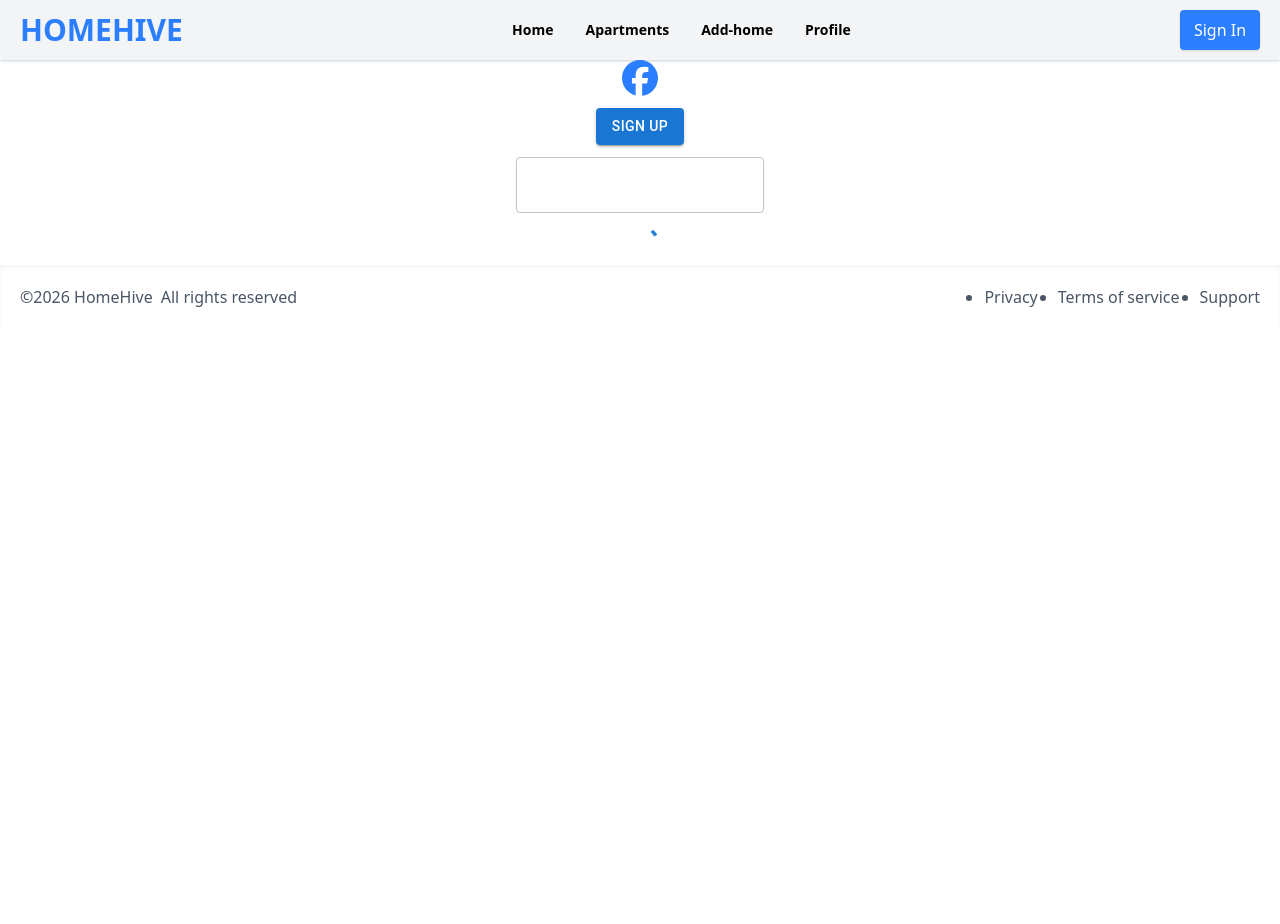
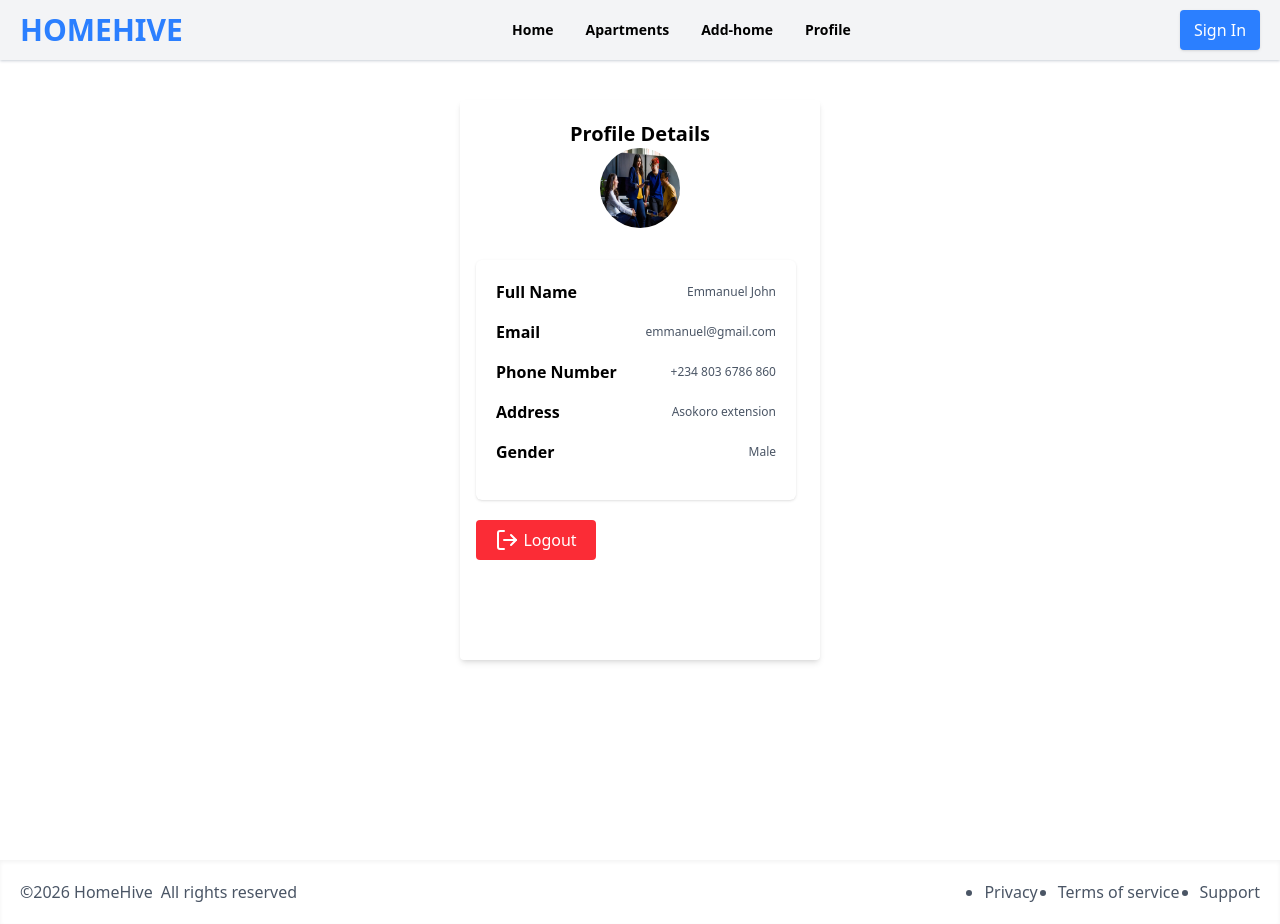
Before and after one commit to Emmy-delight/homehive, a Next.js app: page /dashboard/profile in a window 1280 px wide. Before the commit the page ends 800 px from the top, so only its background shows below. Built offline with nearby package versions, Linux system fonts and the light colour scheme.

Commit message:
built signin,profile pages

```diff
--- a/app/auth/signin/page.js
+++ b/app/auth/signin/page.js
@@ -1,11 +1,45 @@
+import { TextField } from "@mui/material";
+import { FcGoogle } from "react-icons/fc";
+import { IoLogoGithub } from "react-icons/io";
+
 export default function SignIn () {
     return (
         <main className="min-h-screen">
-            <div>
+            <div className="bg-[url(/bg.jpg)] h-screen bg-no-repeat bg-cover flex justify-center px-5 py-10">
+               <div className="w-full  bg-white shadow-md rounded md:w-92 md:flex-col md:gap-3 md:max-h-90 md:px-5 md:py-4">
+                 <h1 className="text-2xl font-semibold text-center ">Sign Into HomeHive</h1>
+                 <p className="text-sm text-gray-500 mt-2 text-center">Create an account or sign In</p>
+                 <form className="flex flex-col gap-3 mt-3">
+                    <div className="">
+                       <TextField
+                       fullWidth
+                       size="small"
+                       label="Email"
+                       type="email"
+                       placeholder="emmanuel@gmail.com"
+                       />
+                    </div>
+                    <button type="submit" className="text-white w-full h-10 font-semibold bg-blue-500 p-3 rounded-md cursor-pointer flex justify-center items-center">Continue</button>
+                 </form>
+                 <p className="text-gray-500 text-center mt-2">Or sign up with</p>
+                 <div className="flex justify-center gap-4">
+                   <form>
+                     <button type="submit" className="w-12 h-12 cursor-pointer flex justify-center items-center rounded-md shadow-lg">
+                        <FcGoogle className="text-4xl" />
+                     </button>
+                   </form>
+                   <form>
+                      <button type="submit" className="w-12 h-12 cursor-pointer flex justify-center items-center rouned-md shadow-lg">
+                         <IoLogoGithub className="text-4xl" />
+                      </button>
+                   </form>
+                </div>
+
+               </div>
 
             </div>
 
+        </main>
 
-        </main>
     )
 }
--- a/app/dashboard/profile/page.js
+++ b/app/dashboard/profile/page.js
@@ -1,15 +1,49 @@
-import { FaFacebook } from "react-icons/fa6";
-import { Button, CircularProgress, TextField } from "@mui/material";
-
+import Image from "next/image";
+import { LuLogOut } from "react-icons/lu";
 
 export default function Profile () {
     return (
-        <main>
-            <div className="flex flex-col gap-3 items-center justify-center">
-                <FaFacebook className="text-4xl text-blue-500"/>
-                <Button variant="contained">Sign Up</Button>
-                <TextField/>
-                <CircularProgress/>
+        <main className="min-h-screen flex justify-center py-10 px-5">
+            <div className="w-full md:w-90 md:max-h-140 rounded shadow-md py-5 px-4">
+                <h1 className="text-center font-semibold text-xl">Profile Details</h1>
+                <div className="flex justify-center">
+                   <Image
+                    src="/image1.png"
+                    alt="profile-image"
+                    width={80}
+                    height={80}
+                    className="w-20 h-20 rounded-full"
+                   />
+                </div>
+                <div className="px-5 py-5 flex flex-col gap-4 mt-8 w-80 h-60 shadow rounded-md">
+                    <div className="flex justify-between items-center">
+                        <p className="font-semibold">Full Name</p>
+                        <p className="text-gray-600 text-xs">Emmanuel John</p>
+                    </div>
+                    <div className="flex justify-between items-center">
+                        <p className="font-semibold">Email</p>
+                        <p className="text-gray-600 text-xs">emmanuel@gmail.com</p>
+                    </div>
+                    <div className="flex justify-between items-center">
+                        <p className="font-semibold">Phone Number</p>
+                        <p className="text-gray-600 text-xs">+234 803 6786 860</p>
+                    </div>
+                    <div className="flex justify-between items-center">
+                        <p className="font-semibold">Address</p>
+                        <p className="text-gray-600 text-xs">Asokoro extension</p>
+                    </div>
+                    <div className="flex justify-between items-center">
+                        <p className="font-semibold">Gender</p>
+                        <p className="text-gray-600 text-xs">Male</p>
+                    </div>
+                </div>
+                <form className="mt-5">
+                    <button type="submit" className="bg-red-500 text-white w-30 h-10 cursor-pointer rounded flex justify-center items-center">
+                       <LuLogOut className="text-2xl" />
+                       <span className="ml-1">Logout</span>
+                    </button>
+                </form>
+
             </div>
 
         </main>
--- a/components/Navbar.js
+++ b/components/Navbar.js
@@ -1,4 +1,5 @@
   "use client"
+import Link from "next/link";
 import { useState } from "react";
 import { CiMenuFries } from "react-icons/ci";
 
@@ -13,14 +14,14 @@
             <div className="h-15 px-5 flex justify-between items-center">
                 <h1 className="text-3xl font-bold text-blue-500">HOMEHIVE</h1>
                 <ul className="hidden md:flex md:gap-8 md:text-sm md:font-semibold">
-                    <li>Home</li>
+                    <Link href="/"><li>Home</li></Link>
                     <li>Apartments</li>
                     <li>Add-home</li>
-                    <li>Profile</li>
+                    <Link href="/dashboard/profile"><li>Profile</li></Link>
                 </ul>
-                <div className="hidden md:block">
+                <Link href="/auth/signin"><div className="hidden md:block">
                     <button className="w-20 h-10 shadow text-white rounded bg-blue-500 cursor-pointer">Sign In</button>
-                </div>
+                </div></Link>
                 <div className="block md:hidden">
                     <CiMenuFries onClick={toggleFunction} className="text-4xl cursor-pointer" />
                 </div>
@@ -28,14 +29,16 @@
             {dropDown && (
             <div className="flex flex-col gap-2 justify-center items-center md:hidden py-5">
                 <ul className="flex flex-col gap-5 text-sm font-semibold">
-                    <li>Home</li>
+                    <Link href="/"><li>Home</li></Link>
                     <li>Apartments</li>
                     <li>Add-home</li>
-                    <li>Profile</li>
+                    <Link href="/dashboard/profile"><li>Profile</li></Link>
                 </ul>
+                <Link href="/auth/signin">
                 <div className="">
                     <button className="w-20 h-10 shadow text-white rounded bg-blue-500 cursor-pointer">Sign In</button>
                 </div>
+                </Link>
             </div>
             )}
 
```
Also changed, not shown: 1 other file (tests, documents, lock files or other folders).
